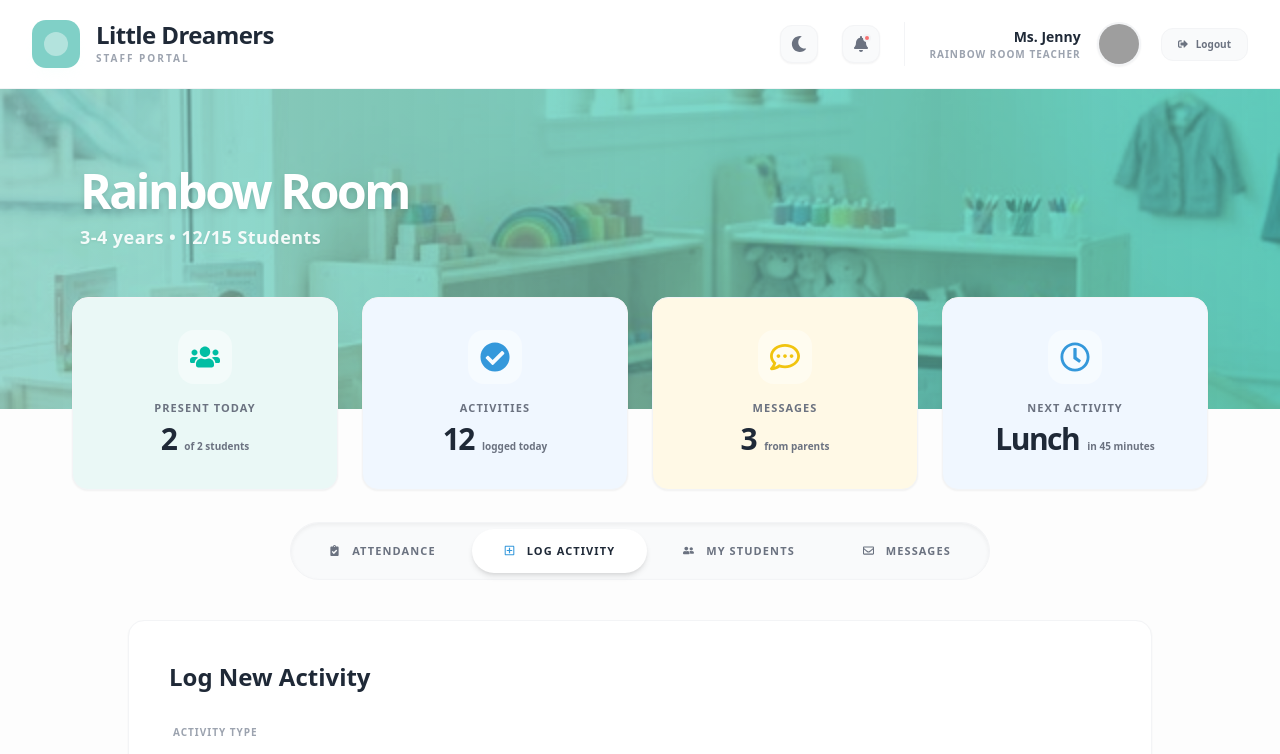
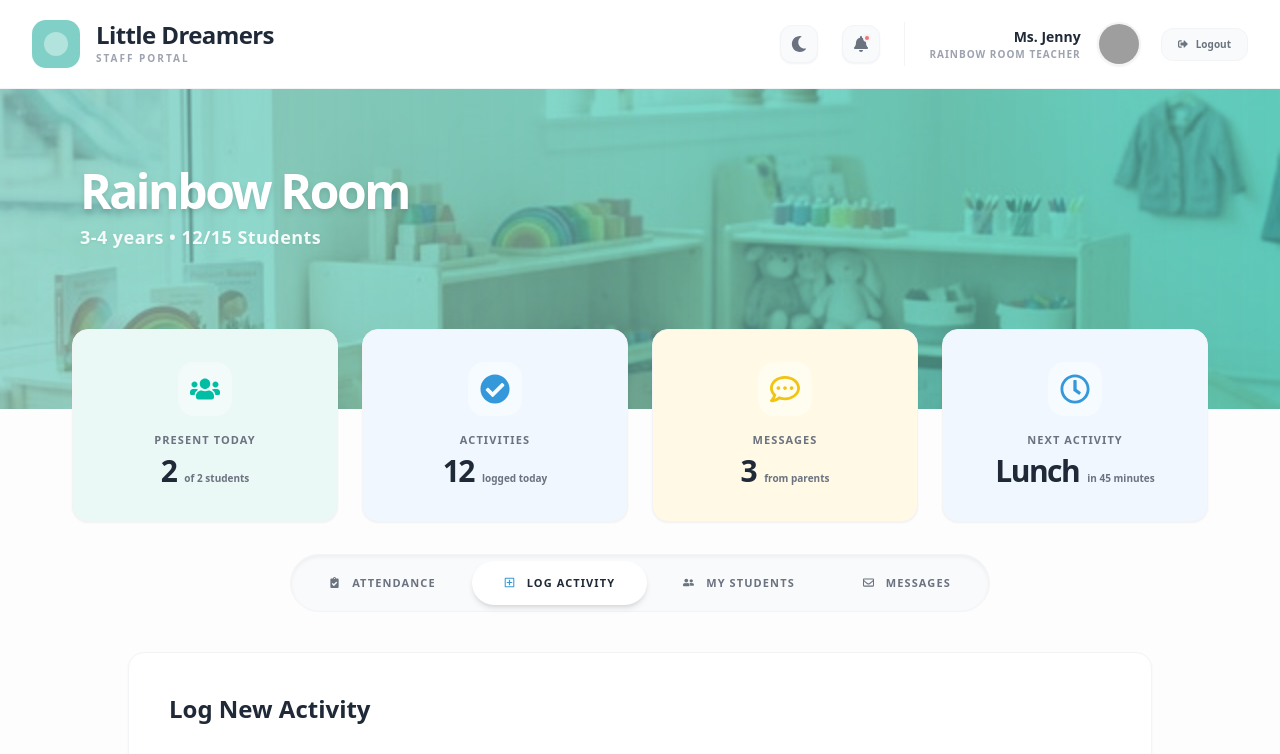
Before and after one commit to Sanjana0630/Task_daycare, a React (Vite) app: page / in a window 1280 px wide. Shown: the top 754 px of the page. Built offline with nearby package versions, Linux system fonts and the light colour scheme; grey boxes are pictures that could not be loaded.

Commit message:
fixed ui

```diff
--- a/src/pages/StaffDashboard.jsx
+++ b/src/pages/StaffDashboard.jsx
@@ -54,7 +54,7 @@
         <div className="max-w-[1200px] mx-auto px-8 relative pt-52 animate-in fade-in slide-in-from-top-4 duration-700">
 
           {/* Stats Cards Row */}
-          <div className="grid grid-cols-1 md:grid-cols-4 gap-6 mb-8">
+          <div className="grid grid-cols-1 md:grid-cols-4 gap-6 mb-8 mt-8">
             {stats.map((stat, idx) => (
               <div key={idx} className={`${stat.color} dark:bg-opacity-10 rounded-2xl p-8 flex flex-col items-center justify-center text-center shadow-sm hover:shadow-md transition-all border border-theme`}>
                  <div className={`${stat.iconColor} text-3xl mb-4 bg-white/40 dark:bg-black/20 p-3 rounded-2xl`}>
```
